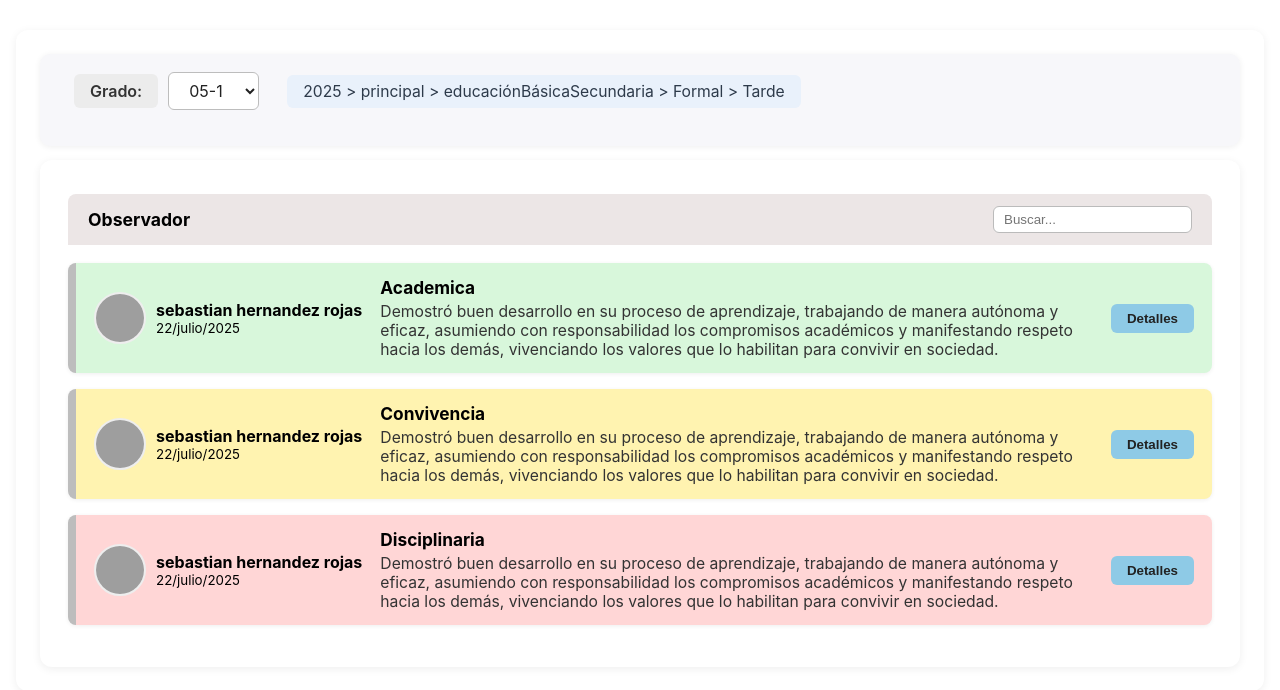
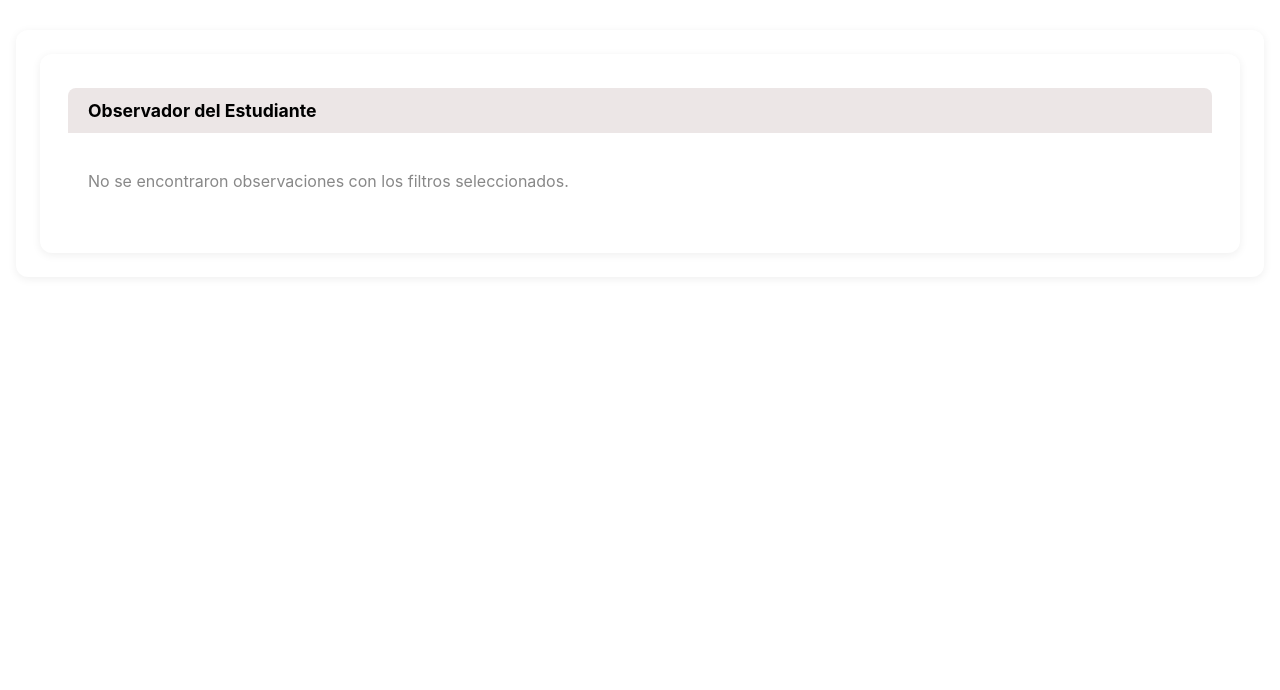
Before and after one commit to iSaveeh/ControlAcadamico, a PHP site: page /observador_del_estudiante.php in a window 1280 px wide. Shown: the top 690 px of the page. Run offline with PHP 8.4, Linux system fonts and the light colour scheme; the visitor is signed in with stand-in values (Sample User, id 1); tables that the repository leaves empty or names only in its code hold one stand-in row (values such as "Sample post"); grey boxes are pictures that could not be loaded.

Commit message:
Observador_actualizado

```diff
--- a/mod/observador_del_estudiante.php
+++ b/mod/observador_del_estudiante.php
@@ -1,120 +1,186 @@
 <?php
-$rol = $_SESSION['rol'] ?? 'acudiente';
+require_once '../backend/conexion.php';
 
-// Simulación de grados y ubicaciones
-$grados = [
-    '05-1' => '2025 > principal > educaciónBásicaSecundaria > Formal > Tarde',
-    '06-2' => '2025 > principal > educaciónBásicaSecundaria > Formal > Mañana'
-];
+$rol = $_SESSION['rol'] ?? 'estudiante';
+$usuario_logueado = $_SESSION['usuario'] ?? '';
+$id_usuario_logueado = $_SESSION['id'] ?? '';
 
-// Simulación de historial por grado
-$historial = [
-    '05-1' => [
-        [
-            'tipo' => 'Academica',
-            'funcionario' => 'sebastian hernandez rojas',
-            'fecha' => '22/julio/2025',
-            'texto' => 'Demostró buen desarrollo en su proceso de aprendizaje, trabajando de manera autónoma y eficaz, asumiendo con responsabilidad los compromisos académicos y manifestando respeto hacia los demás, vivenciando los valores que lo habilitan para convivir en sociedad.',
-            'color' => 'academica'
-        ],
-        [
-            'tipo' => 'Convivencia',
-            'funcionario' => 'sebastian hernandez rojas',
-            'fecha' => '22/julio/2025',
-            'texto' => 'Demostró buen desarrollo en su proceso de aprendizaje, trabajando de manera autónoma y eficaz, asumiendo con responsabilidad los compromisos académicos y manifestando respeto hacia los demás, vivenciando los valores que lo habilitan para convivir en sociedad.',
-            'color' => 'convivencia'
-        ],
-        [
-            'tipo' => 'Disciplinaria',
-            'funcionario' => 'sebastian hernandez rojas',
-            'fecha' => '22/julio/2025',
-            'texto' => 'Demostró buen desarrollo en su proceso de aprendizaje, trabajando de manera autónoma y eficaz, asumiendo con responsabilidad los compromisos académicos y manifestando respeto hacia los demás, vivenciando los valores que lo habilitan para convivir en sociedad.',
-            'color' => 'disciplinaria'
-        ]
-    ],
-    '06-2' => [
-        [
-            'tipo' => 'Disciplinaria',
-            'funcionario' => 'sebastian hernandez rojas',
-            'fecha' => '15/junio/2025',
-            'texto' => 'Incumplió normas de convivencia en clase.',
-            'color' => 'disciplinaria'
-        ]
-    ]
-];
+$grados = [];
+$estudiantes_del_grado = [];
+$mis_estudiantes = []; // Para el acudiente
 
-// Grado seleccionado (por defecto el primero)
-$gradoSeleccionado = $_GET['grado'] ?? array_key_first($grados);
-$ubicacion = $grados[$gradoSeleccionado] ?? '';
-$observaciones = $historial[$gradoSeleccionado] ?? [];
+// --- CARGAMOS LOS NOMBRES DE LOS AUTORES EN UNA LISTA ---
+$autores = [];
+$result_profes = $conexion->query("SELECT IDProfesor, Nombre, Apellido FROM profesor");
+if ($result_profes) {
+    while ($p = $result_profes->fetch_assoc()) {
+        $autores[$p['IDProfesor']] = $p['Nombre'] . ' ' . $p['Apellido'];
+    }
+}
+$result_admins = $conexion->query("SELECT IDAdministrador, Nombre, Apellido FROM administrator");
+if ($result_admins) {
+    while ($a = $result_admins->fetch_assoc()) {
+        $autores[$a['IDAdministrador']] = $a['Nombre'] . ' ' . $a['Apellido'];
+    }
+}
+// --- FIN DEL BLOQUE DE AUTORES ---
+
+$where_clauses = [];
+$params = [];
+$types = '';
+
+// --- INICIO DE LA LÓGICA POR ROLES ---
+
+if (in_array($rol, ['admin', 'profesor'])) {
+    // LÓGICA PARA ADMIN Y PROFESOR (CON FILTROS)
+    $resultado_grados = $conexion->query("SELECT IDGrado, NombreGrado FROM grados ORDER BY NombreGrado");
+    if ($resultado_grados) while ($fila = $resultado_grados->fetch_assoc()) $grados[] = $fila;
+
+    $grado_seleccionado = $_GET['grado'] ?? '';
+    if (!empty($grado_seleccionado)) {
+        $where_clauses[] = "o.IDGrado = ?";
+        $types .= 's';
+        $params[] = $grado_seleccionado;
+
+        $stmt_estudiantes = $conexion->prepare("SELECT e.IDEstudiante, e.Nombre, e.Apellido FROM estudiante e JOIN salon s ON e.IDSalon = s.IDSalon WHERE s.IDGrado = ? ORDER BY e.Apellido, e.Nombre");
+        $stmt_estudiantes->bind_param("s", $grado_seleccionado);
+        $stmt_estudiantes->execute();
+        $resultado_estudiantes = $stmt_estudiantes->get_result();
+        if ($resultado_estudiantes) while ($fila = $resultado_estudiantes->fetch_assoc()) $estudiantes_del_grado[] = $fila;
+        $stmt_estudiantes->close();
+    }
+
+    $estudiante_seleccionado = $_GET['estudiante'] ?? '';
+    if (!empty($estudiante_seleccionado)) {
+        $where_clauses[] = "o.IDEstudiante = ?";
+        $types .= 's';
+        $params[] = $estudiante_seleccionado;
+    }
+} elseif ($rol == 'acudiente') {
+    // --- NUEVA LÓGICA PARA ACUDIENTE ---
+    $stmt_mis_estudiantes = $conexion->prepare("SELECT IDEstudiante, Nombre, Apellido FROM estudiante WHERE IDAcudiente = ?");
+    $stmt_mis_estudiantes->bind_param("s", $id_usuario_logueado);
+    $stmt_mis_estudiantes->execute();
+    $resultado_mis_estudiantes = $stmt_mis_estudiantes->get_result();
+    while ($fila = $resultado_mis_estudiantes->fetch_assoc()) $mis_estudiantes[] = $fila;
+    $stmt_mis_estudiantes->close();
+
+    $estudiante_a_ver_id = $_GET['estudiante_id'] ?? ($mis_estudiantes[0]['IDEstudiante'] ?? null);
+
+    if ($estudiante_a_ver_id) {
+        $where_clauses[] = "o.IDEstudiante = ?";
+        $types .= 's';
+        $params[] = $estudiante_a_ver_id;
+        // Medida de seguridad extra para que un acudiente no pueda ver observaciones de otros niños
+        $where_clauses[] = "e.IDAcudiente = ?";
+        $types .= 's';
+        $params[] = $id_usuario_logueado;
+    } else {
+        // Si el acudiente no tiene estudiantes asignados, forzamos a que no se muestre nada.
+        $where_clauses[] = "1 = 0";
+    }
+
+} else { // Si es estudiante, solo ve lo suyo
+    $where_clauses[] = "e.Usuario = ?";
+    $types .= 's';
+    $params[] = $usuario_logueado;
+}
+// --- FIN DE LA LÓGICA POR ROLES ---
+
+
+// Consulta principal
+$sql = "SELECT o.IDObservacion, o.Descripcion, o.TipoFalta, o.Fecha, o.IDAdministrador AS IDAutor, e.Nombre AS NombreEstudiante, e.Apellido AS ApellidoEstudiante FROM observador o JOIN estudiante e ON o.IDEstudiante = e.IDEstudiante";
+
+if (!empty($where_clauses)) {
+    $sql .= " WHERE " . implode(' AND ', $where_clauses);
+}
+$sql .= " ORDER BY o.Fecha DESC";
+
+$stmt = $conexion->prepare($sql);
+if (!empty($params)) {
+    $stmt->bind_param($types, ...$params);
+}
+$stmt->execute();
+$observaciones = $stmt->get_result();
 ?>
-
 <link rel="stylesheet" href="../css_modulos/observador.css">
 
 <div class="observador-container">
 
-    <!-- FRAME 1: Filtros -->
+    <?php if (in_array($rol, ['admin', 'profesor'])): ?>
         <div class="observador-filtros-box">
             <form method="get" class="observador-form-grado">
                 <input type="hidden" name="mod" value="observador_del_estudiante">
                 <label for="grado">Grado:</label>
                 <select name="grado" id="grado" onchange="this.form.submit()">
-                <?php foreach ($grados as $grado => $ubi): ?>
-                    <option value="<?= htmlspecialchars($grado) ?>" <?= $grado == $gradoSeleccionado ? 'selected' : '' ?>>
-                        <?= htmlspecialchars($grado) ?>
-                    </option>
+                    <option value="">Todos</option>
+                    <?php foreach ($grados as $grado): ?>
+                        <option value="<?= htmlspecialchars($grado['IDGrado']) ?>" <?= ($grado['IDGrado'] ?? '') == ($_GET['grado'] ?? '') ? 'selected' : '' ?>><?= htmlspecialchars($grado['NombreGrado']) ?></option>
                     <?php endforeach; ?>
                 </select>
-            <?php if ($ubicacion): ?>
-                <span class="observador-ubicacion"><?= htmlspecialchars($ubicacion) ?></span>
+                <?php if (!empty($_GET['grado'])): ?>
+                    <label for="estudiante">Estudiante:</label>
+                    <select name="estudiante" id="estudiante" onchange="this.form.submit()">
+                        <option value="">Todos en este grado</option>
+                        <?php foreach ($estudiantes_del_grado as $est): ?>
+                            <option value="<?= htmlspecialchars($est['IDEstudiante']) ?>" <?= ($est['IDEstudiante'] ?? '') == ($_GET['estudiante'] ?? '') ? 'selected' : '' ?>><?= htmlspecialchars($est['Apellido'] . ', ' . $est['Nombre']) ?></option>
+                        <?php endforeach; ?>
+                    </select>
                 <?php endif; ?>
             </form>
         </div>
+    <?php elseif ($rol == 'acudiente' && count($mis_estudiantes) > 1): ?>
+        <div class="observador-filtros-box">
+             <form method="get" class="observador-form-grado">
+                <input type="hidden" name="mod" value="observador_del_estudiante">
+                <label for="estudiante_id">Viendo a:</label>
+                <select name="estudiante_id" id="estudiante_id" onchange="this.form.submit()">
+                    <?php foreach ($mis_estudiantes as $est): ?>
+                         <option value="<?= htmlspecialchars($est['IDEstudiante']) ?>" <?= ($est['IDEstudiante'] ?? '') == ($estudiante_a_ver_id ?? '') ? 'selected' : '' ?>><?= htmlspecialchars($est['Apellido'] . ', ' . $est['Nombre']) ?></option>
+                    <?php endforeach; ?>
+                </select>
+            </form>
+        </div>
+    <?php endif; ?>
 
-    <!-- FRAME 2: Resultados -->
     <div class="observador-frame observador-frame-resultados">
         <div class="observador-historial" id="observadorHistorial">
             <div class="observador-header">
-                <span>Observador</span>
+                <span>Observador del Estudiante</span>
                 <?php if (in_array($rol, ['admin', 'profesor'])): ?>
                     <div class="observador-acciones">
-                        <button onclick="window.location.href='../mod/observador_formulario.php'" class="btn-crear">Crear</button>
-                        <button class="btn-editar">Editar</button>
-                        <button class="btn-eliminar">Eliminar</button>
+                        <button onclick="window.location.href='../screens/menu.php?mod=observador_formulario'" class="btn-crear">Crear</button>
                     </div>
                 <?php endif; ?>
-                <div class="observador-buscar">
-                    <input type="text" placeholder="Buscar...">
-                </div>
             </div>
             <div class="observador-lista">
-                <?php if ($observaciones): ?>
-                    <?php foreach ($observaciones as $obs): ?>
-                        <div class="observador-tarjeta <?= $obs['color'] ?>">
+                <?php if ($observaciones && $observaciones->num_rows > 0): ?>
+                    <?php while ($obs = $observaciones->fetch_assoc()):
+                        $colorMapping = ['academica' => 'academica', 'convivencia' => 'convivencia', 'disciplinaria' => 'disciplinaria'];
+                        $color = $colorMapping[strtolower($obs['TipoFalta'])] ?? '';
+                        $nombreAutor = $autores[$obs['IDAutor']] ?? 'ID: ' . $obs['IDAutor'];
+                        ?>
+                        <div class="observador-tarjeta <?= $color ?>">
                             <div class="observador-funcionario">
-                                <img src="../assets/images/avatar_funcionario.png" alt="Funcionario">
+                                <img src="../assets/images/avatar_funcionario.png" alt="Autor">
                                 <div>
-                                    <strong><?= htmlspecialchars($obs['funcionario']) ?></strong><br>
-                                    <small><?= htmlspecialchars($obs['fecha']) ?></small>
+                                    <strong><?= htmlspecialchars($nombreAutor) ?></strong><br>
+                                    <small><?= date("d/M/Y", strtotime($obs['Fecha'])) ?></small>
                                 </div>
                             </div>
                             <div class="observador-info">
-                                <strong><?= htmlspecialchars($obs['tipo']) ?></strong>
-                                <p><?= htmlspecialchars($obs['texto']) ?></p>
+                                <p style="font-size: 1.1em; font-weight: bold; margin-bottom: 5px;"><?= htmlspecialchars($obs['ApellidoEstudiante'] . ', ' . $obs['NombreEstudiante']) ?></p>
+                                <strong><?= htmlspecialchars($obs['TipoFalta']) ?></strong>
+                                <p><?= htmlspecialchars($obs['Descripcion']) ?></p>
                             </div>
-                            <button class="btn-detalles">Detalles</button>
+                            <a href="../screens/menu.php?mod=observador_detalle&id=<?= $obs['IDObservacion'] ?>" class="btn-detalles">Detalles</a>
                         </div>
-                    <?php endforeach; ?>
+                    <?php endwhile; ?>
                 <?php else: ?>
-                    <div style="padding: 20px; color: #888;">No hay historial para este grado.</div>
+                    <div style="padding: 20px; color: #888;">No se encontraron observaciones con los filtros seleccionados.</div>
                 <?php endif; ?>
+                <?php if(isset($stmt)) $stmt->close(); if(isset($conexion)) $conexion->close(); ?>
             </div>
         </div>
     </div>
 </div>
-
-<script>
-function mostrarHistorial() {
-    document.getElementById('observadorHistorial').style.display = 'block';
-}
-</script>
--- a/php/menu_modular.php
+++ b/php/menu_modular.php
@@ -24,6 +24,7 @@ $modulos = [
         'Boletines Académicos',
         'Horario de Clase',
         'Pizarrón de Tareas',
+        'Observador del Estudiante',
     ],
     'acudiente' => [
         'Boletines Académicos',
```
Also changed, not shown: mod/guardar_observacion.php (added, +46 -0 lines), mod/observador_detalle.php (added, +78 -0 lines), mod/observador_formulario.php (+68 -51 lines), screens/menu.php (+10 -13 lines). Lines whose indentation alone changed are shown as unchanged.
